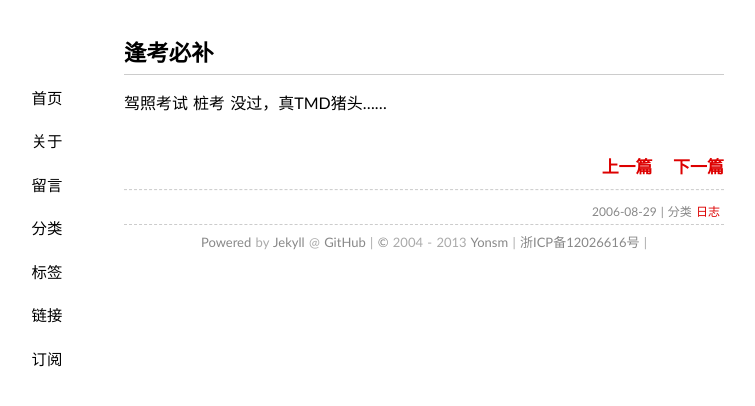
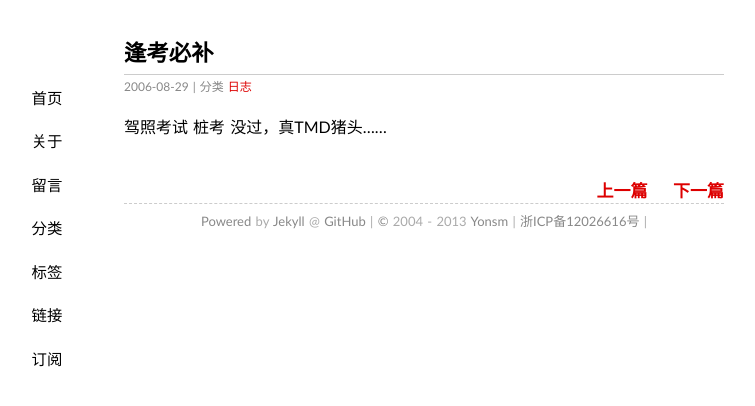
Before and after one commit to Yonsm/Yonsm.github.io, a Jekyll site: the page built from _posts/2006-08-29-failure-on-every-exam.md, in a window 1280 px wide. Shown: the top 406 px of the page, without its empty margins (216-971 px from the left). Built offline with Jekyll 4.4.1, drawn with Linux system fonts in a browser that asks for light colours; some web fonts are replaced; Markdown is read by kramdown in place of the engine named in the settings; comment, search, counter and statistics services are not loaded.

Commit message:
翻页优化

```diff
--- a/_layouts/post.html
+++ b/_layouts/post.html
@@ -1,18 +1,7 @@
 ---
 layout: default
 ---
-
-<section class="post">
-{{ content }}
-</section>
 <section class="meta">
-<br/>
-<span>
-	<a {% if page.previous %} href="{{ page.previous.url }}" class="pageNav"{% endif %} {% unless page.previous %} class="pageNavInvalid" {% endunless %} >上一篇</a>
-	&nbsp;&nbsp;&nbsp;
-	<a {% if page.next %} href="{{ page.next.url }}" class="pageNav"{% endif %} {% unless page.next %} class="pageNavInvalid" {% endunless %} >下一篇</a>
-</span>
-<hr>
 <span class="time">
   <time datetime="{{ page.date | date:"%Y-%m-%d" }}">{{ page.date | date:"%Y-%m-%d" }}</time>
 </span>
@@ -35,4 +24,15 @@ layout: default
 </span>
 {% endif %}
 </section>
+<section class="post">
+{{ content }}
+</section>
+<section align="right">
+<br/>
+<span>
+	<a {% if page.previous %} href="{{ page.previous.url }}" class="pageNav"{% endif %} {% unless page.previous %} class="pageNavInvalid" {% endunless %} >上一篇</a>
+	&nbsp;&nbsp;&nbsp;
+	<a {% if page.next %} href="{{ page.next.url }}" class="pageNav"{% endif %} {% unless page.next %} class="pageNavInvalid" {% endunless %} >下一篇</a>
+</span>
+</section>
 {% include comments.md %}
--- a/media/css/style.css
+++ b/media/css/style.css
@@ -42,7 +42,7 @@ blockquote p{margin:0;padding:.5em 0;}
 
 .listing-item time{color:#999999;}
 .listing-seperator{font-weight:bold;}
-.meta{text-align:right;font-size:12px;color:#888;}
+.meta{font-size:12px;color:#888;}
 .pageNav{font-weight:bold;font-size:17px;}
 .pageNavInvalid{font-weight:bold;font-size:17px;color:#D0D0D0;}
 header{padding:.5em 0;border-bottom: 1px solid #cccccc;}
```
